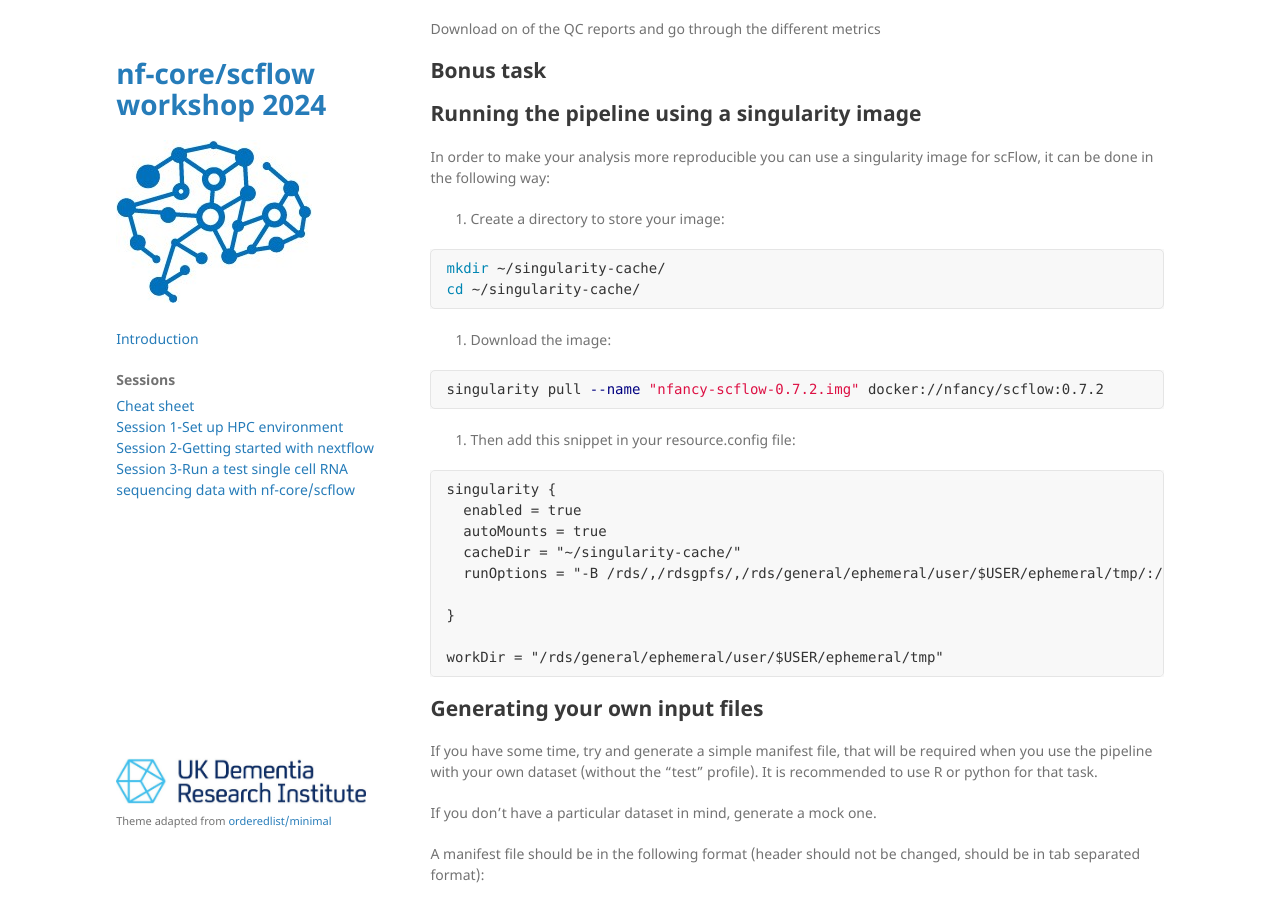
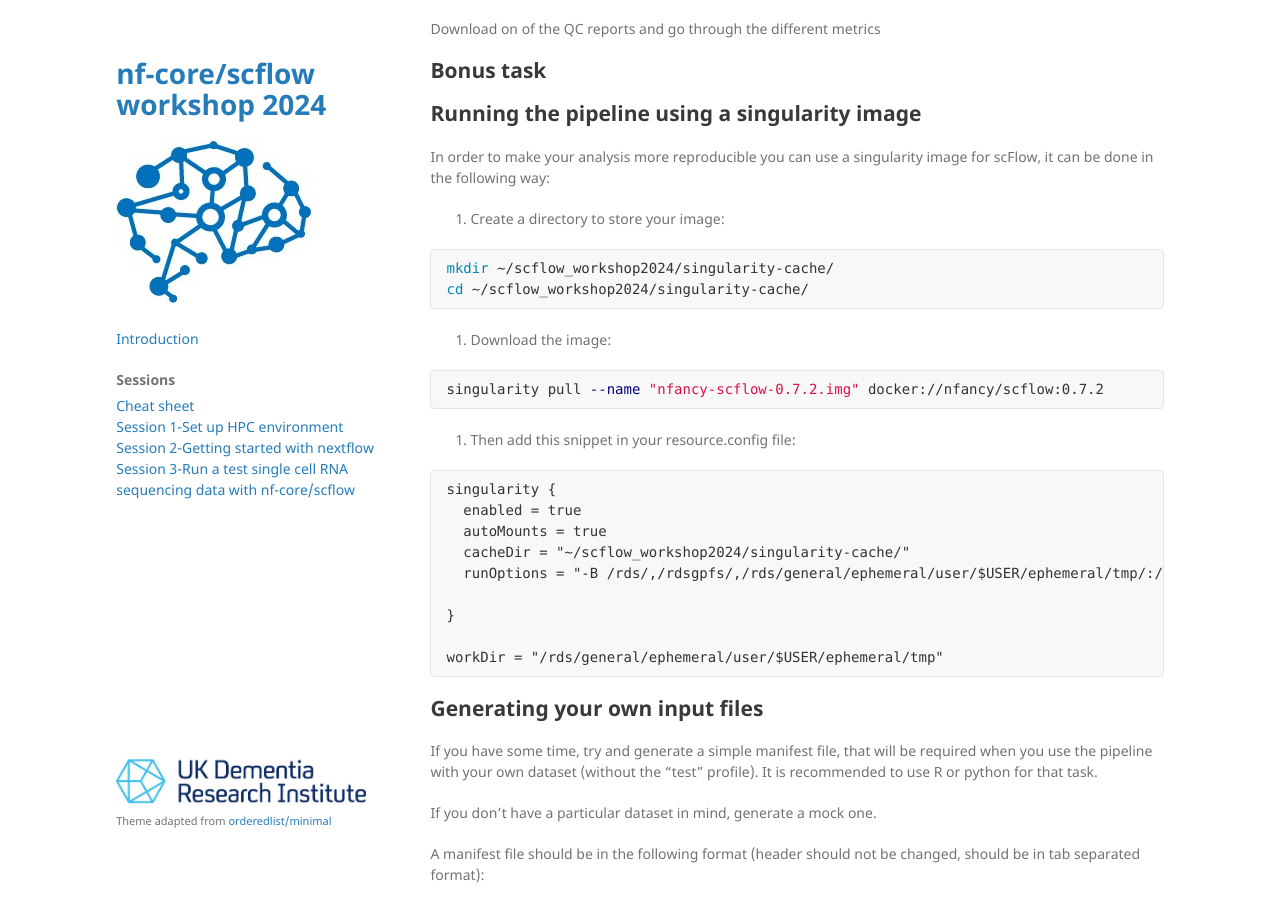
Before and after one commit to nfancy/scflow-workshop2024.github.io, a Jekyll site: the page built from docs/pages/main/session-3.md, in a window 1280 px wide and 900 px high, scrolled down 3920 px. Built offline with Jekyll 4.4.1, drawn with Linux system fonts in a browser that asks for light colours; the repository's description, which GitHub fills in, is left out.

Commit message:
Update session-3.md

````diff
--- a/docs/pages/main/session-3.md
+++ b/docs/pages/main/session-3.md
@@ -197,8 +197,8 @@ In order to make your analysis more reproducible you can use a singularity image
 1. Create a directory to store your image:
 
 ```bash
-mkdir ~/singularity-cache/
-cd ~/singularity-cache/
+mkdir ~/scflow_workshop2024/singularity-cache/
+cd ~/scflow_workshop2024/singularity-cache/
 ```
 
 2. Download the image:
@@ -213,7 +213,7 @@ singularity pull --name "nfancy-scflow-0.7.2.img" docker://nfancy/scflow:0.7.2
 singularity {
   enabled = true
   autoMounts = true
-  cacheDir = "~/singularity-cache/"
+  cacheDir = "~/scflow_workshop2024/singularity-cache/"
   runOptions = "-B /rds/,/rdsgpfs/,/rds/general/ephemeral/user/$USER/ephemeral/tmp/:/tmp,/rds/general/ephemeral/user/$USER/ephemeral/tmp/:/var/tmp"
 
 }
````
